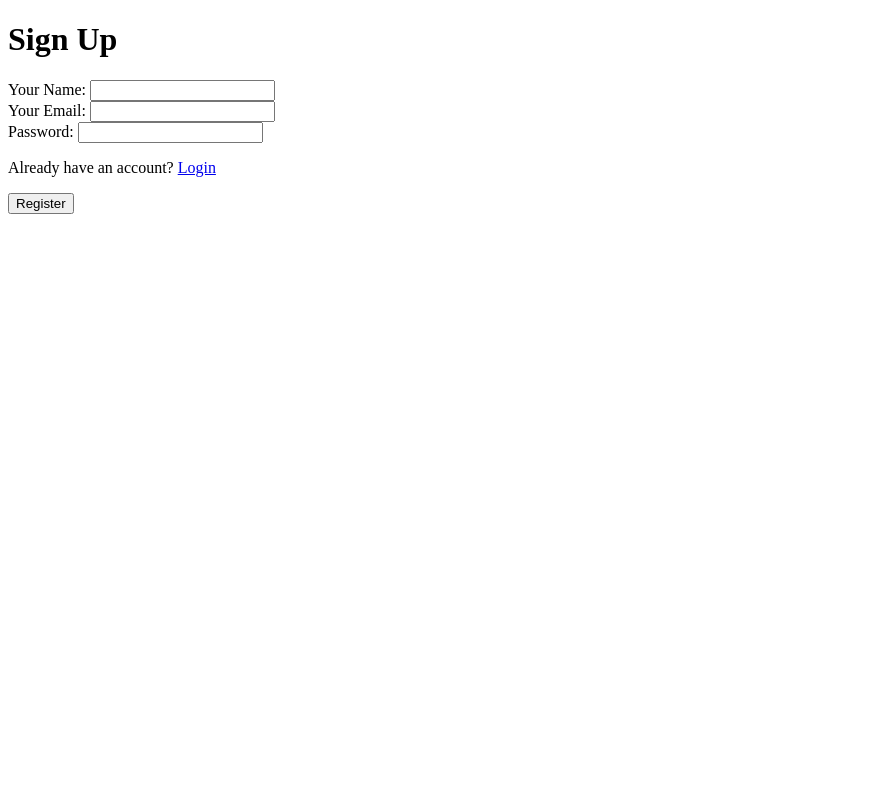
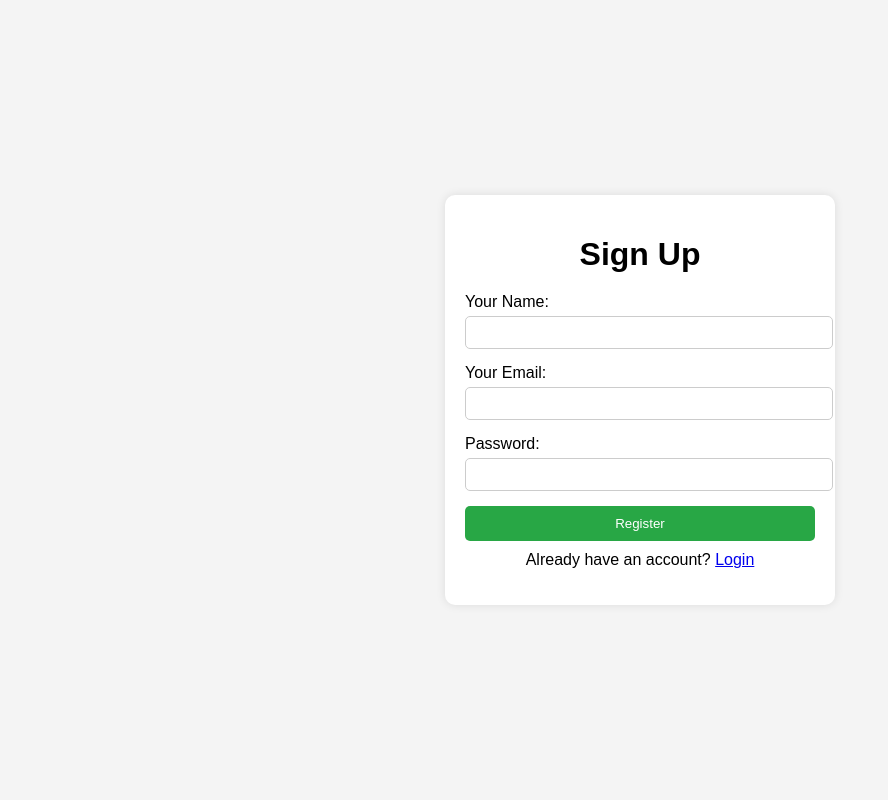
Before and after one commit to darragh50/Lightbulb, a Django app: page /signup/ in a window 1280 px wide. Shown: the whole page, without its empty margins (0-888 px from the left). Run offline with Django 5.2, Linux system fonts and the light colour scheme.

Commit message:
Sign-In page styling

```diff
--- a/Lightbulb/templates/signup.html
+++ b/Lightbulb/templates/signup.html
@@ -5,9 +5,65 @@
     <meta charset="UTF-8">
     <meta name="viewport" content="width=device-width, initial-scale=1.0">
     <title>SignUp</title>
+    <style>
+        body {
+            font-family: Arial, sans-serif;
+            background-color: #f4f4f4;
+            display: flex;
+            justify-content: center;
+            align-items: center;
+            height: 100vh;
+            margin: 0;
+        }
+        .container {
+            background: white;
+            padding: 20px;
+            border-radius: 10px;
+            box-shadow: 0 0 10px rgba(0, 0, 0, 0.1);
+            width: 350px;
+            text-align: center;
+        }
+        h1 {
+            margin-bottom: 20px;
+        }
+        .form-group {
+            margin-bottom: 15px;
+            text-align: left;
+        }
+        label {
+            display: block;
+            margin-bottom: 5px;
+        }
+        input {
+            width: 100%;
+            padding: 8px;
+            border: 1px solid #ccc;
+            border-radius: 5px;
+        }
+        button {
+            background-color: #28a745;
+            color: white;
+            border: none;
+            padding: 10px;
+            border-radius: 5px;
+            cursor: pointer;
+            width: 100%;
+        }
+        button:hover {
+            background-color: #218838;
+        }
+        .error {
+            color: red;
+            margin-bottom: 10px;
+        }
+        .login-link {
+            margin-top: 10px;
+        }
+    </style>
 </head>
 
 <body>
+    <div class="container">
     <h1>Sign Up</h1>
 
     {% if invalid %}
@@ -17,22 +73,24 @@
     <form method="post">
         {% csrf_token %}
 
+        <div class="form-group">
             <label for="firstname">Your Name:</label>
             <input type="text" id="firstname" name="firstname" required>
-        <br>
+        </div>
 
+        <div class="form-group">
          <label for="emailID">Your Email:</label>
             <input type="email" id="emailID" name="emailID" required>
-        <br>
+        </div>
 
+        <div class="form-group">
             <label for="password">Password:</label>
             <input type="password" id="password" name="password" required>
-        <br>
-
-        <p>Already have an account? <a href="/loginn">Login</a></p>
+        </div>
 
         <button type="submit">Register</button>
     </form>
+        <p class="login-link">Already have an account? <a href="/loginn">Login</a></p>
+    </div>
 </body>
-
 </html>
```
Also changed, not shown: Lightbulb/db.sqlite3. Lines whose indentation alone changed are shown as unchanged.
